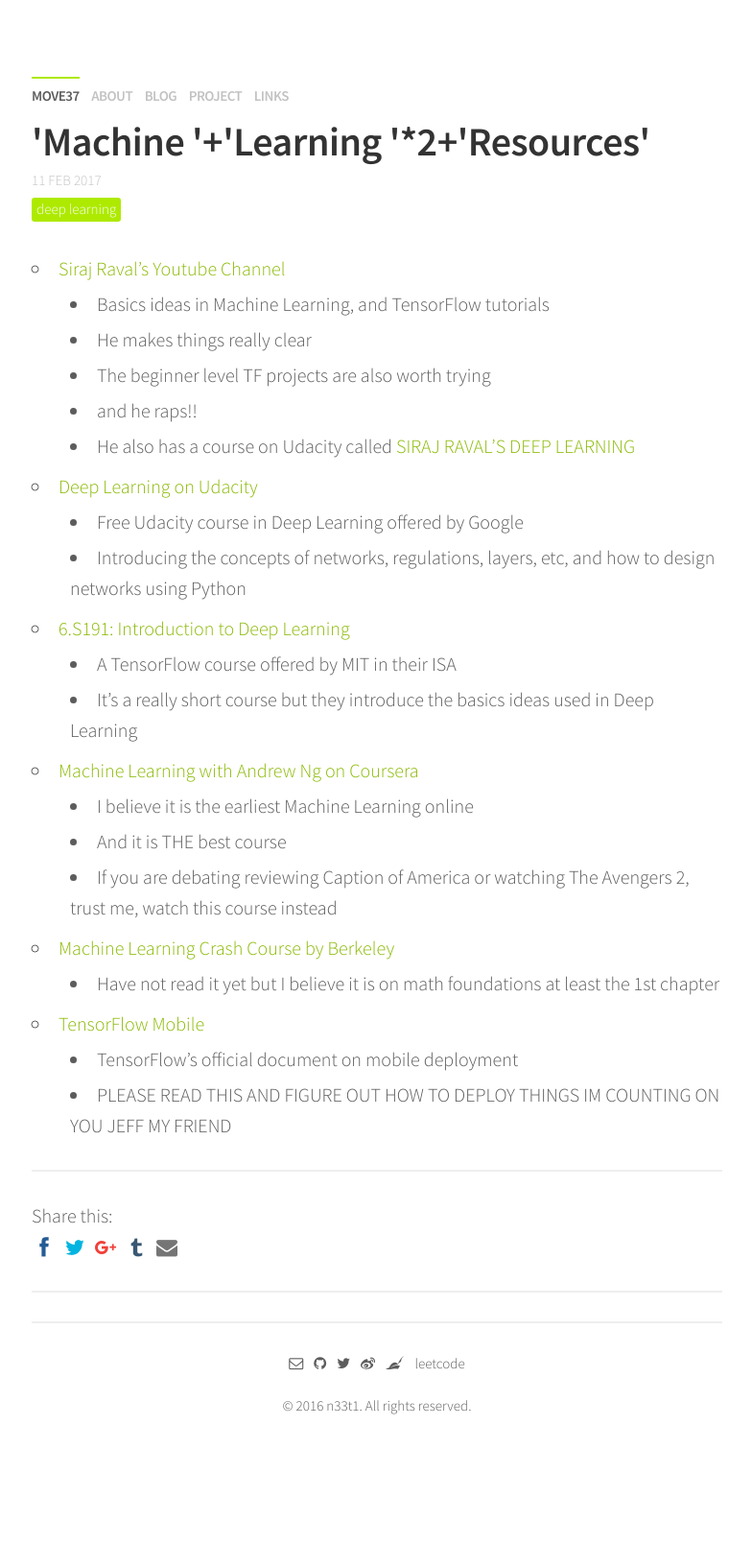
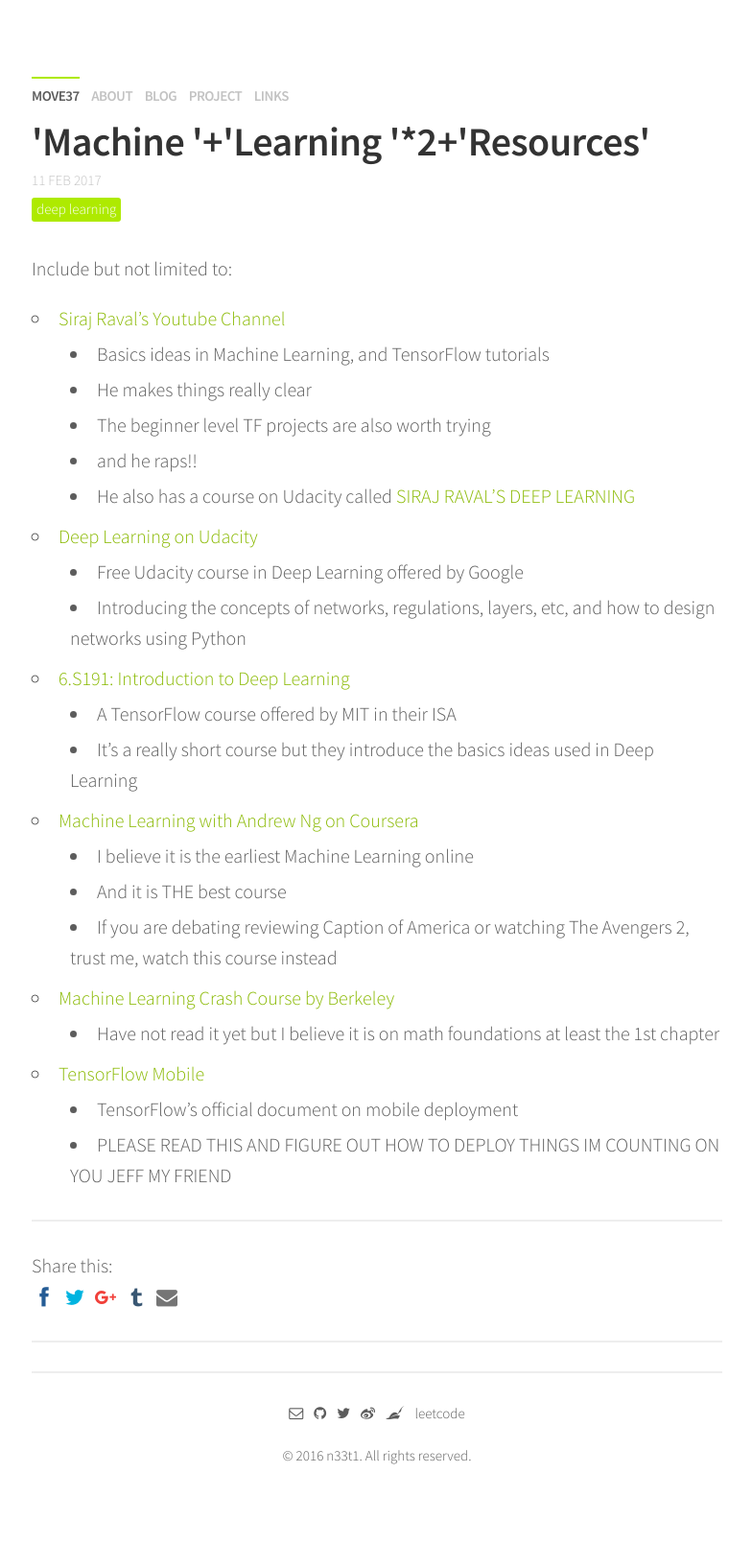
Before and after one commit to n33t1/n33t1.github.io, a Jekyll site: the page built from _posts/2017-02-11-DL-Resources.md, in a window 1280 px wide. Shown: the whole page at 96% size, without its empty margins (247-1031 px from the left). Built offline with Jekyll 4.4.1, drawn with Linux system fonts in a browser that asks for light colours; nearby versions of some CDN libraries; comment, search, counter and statistics services are not loaded; before the commit the page ends 1557 px from its top, so only the background shows below that.

Commit message:
Update 2017-02-11-DL-Resources.md

```diff
--- a/_posts/2017-02-11-DL-Resources.md
+++ b/_posts/2017-02-11-DL-Resources.md
@@ -7,6 +7,8 @@
 comments: true
 share: true
 ---
+
+Include but not limited to:
 
 * [Siraj Raval's Youtube Channel](https://www.youtube.com/channel/UCWN3xxRkmTPmbKwht9FuE5A)
   * Basics ideas in Machine Learning, and TensorFlow tutorials
```
